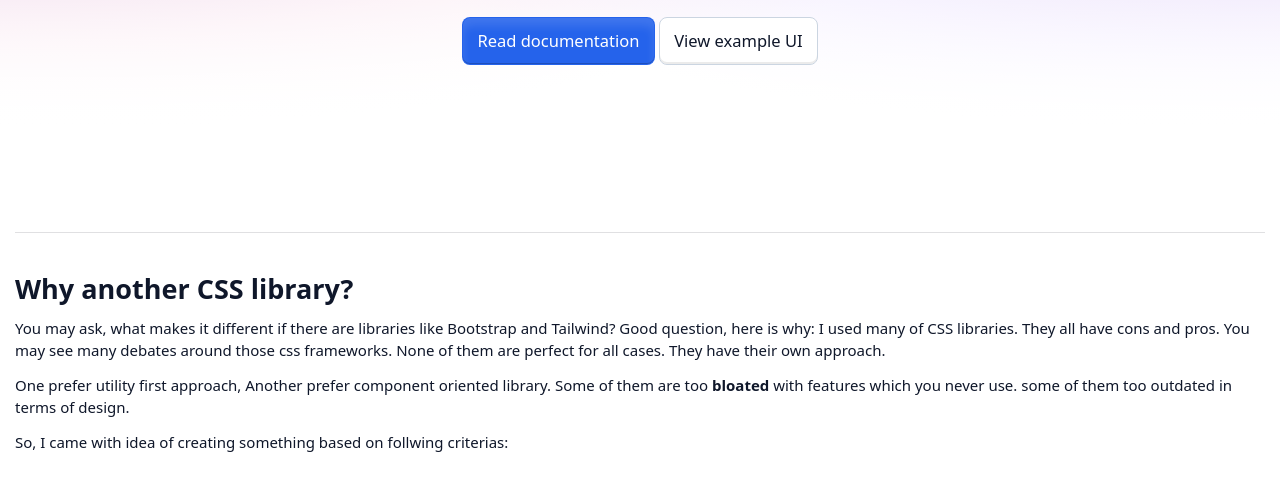
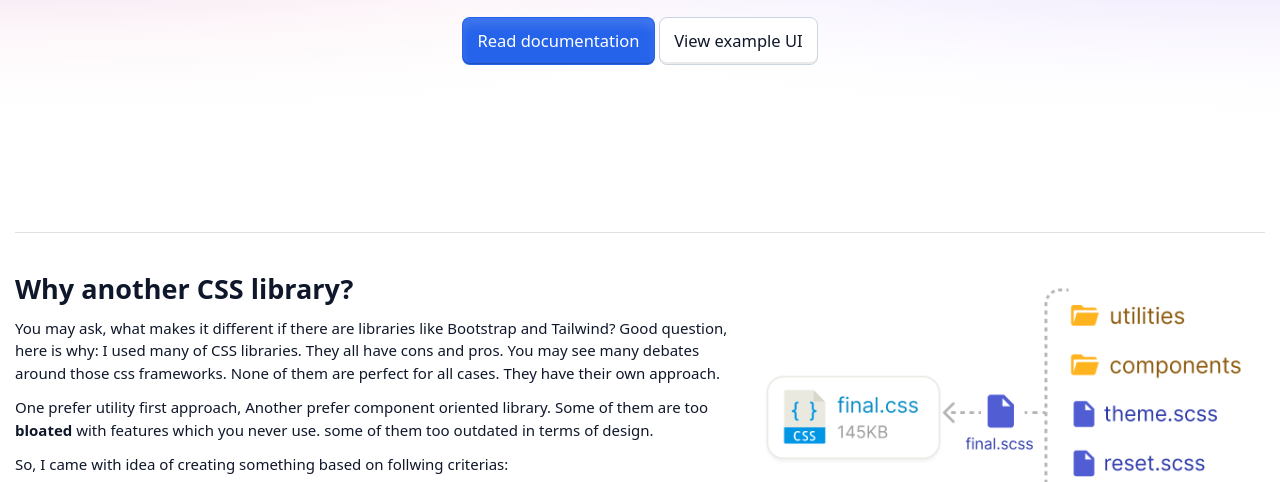
Before and after one commit to getfinalui/finalcss, a website: page index.html in a window 1280 px wide. Shown: the part 433-915 px from the top of the page. Drawn offline with Linux system fonts and the light colour scheme.

Commit message:
done grid

```diff
--- a/scss/_grid-system.scss
+++ b/scss/_grid-system.scss
@@ -20,11 +20,9 @@
 .row {
   display: flex;
   flex-wrap: wrap;
-  gap:20px;
 }
 .row > * {
-  flex:0 0 100%;
-  width: 100%;
+  flex:0 0 auto;
   max-width: 100%;
 }
 
```
Also changed, not shown: css/final.css.
